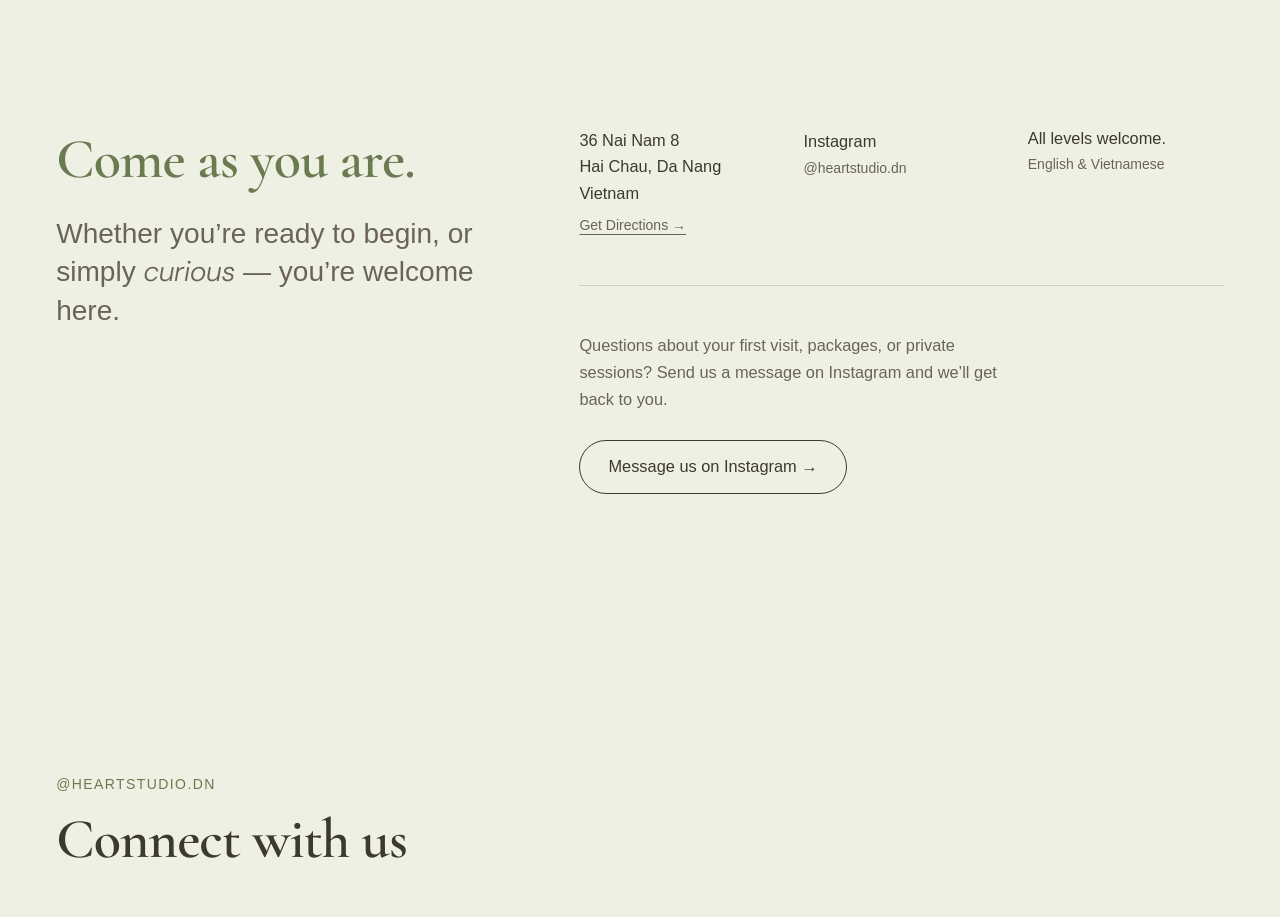
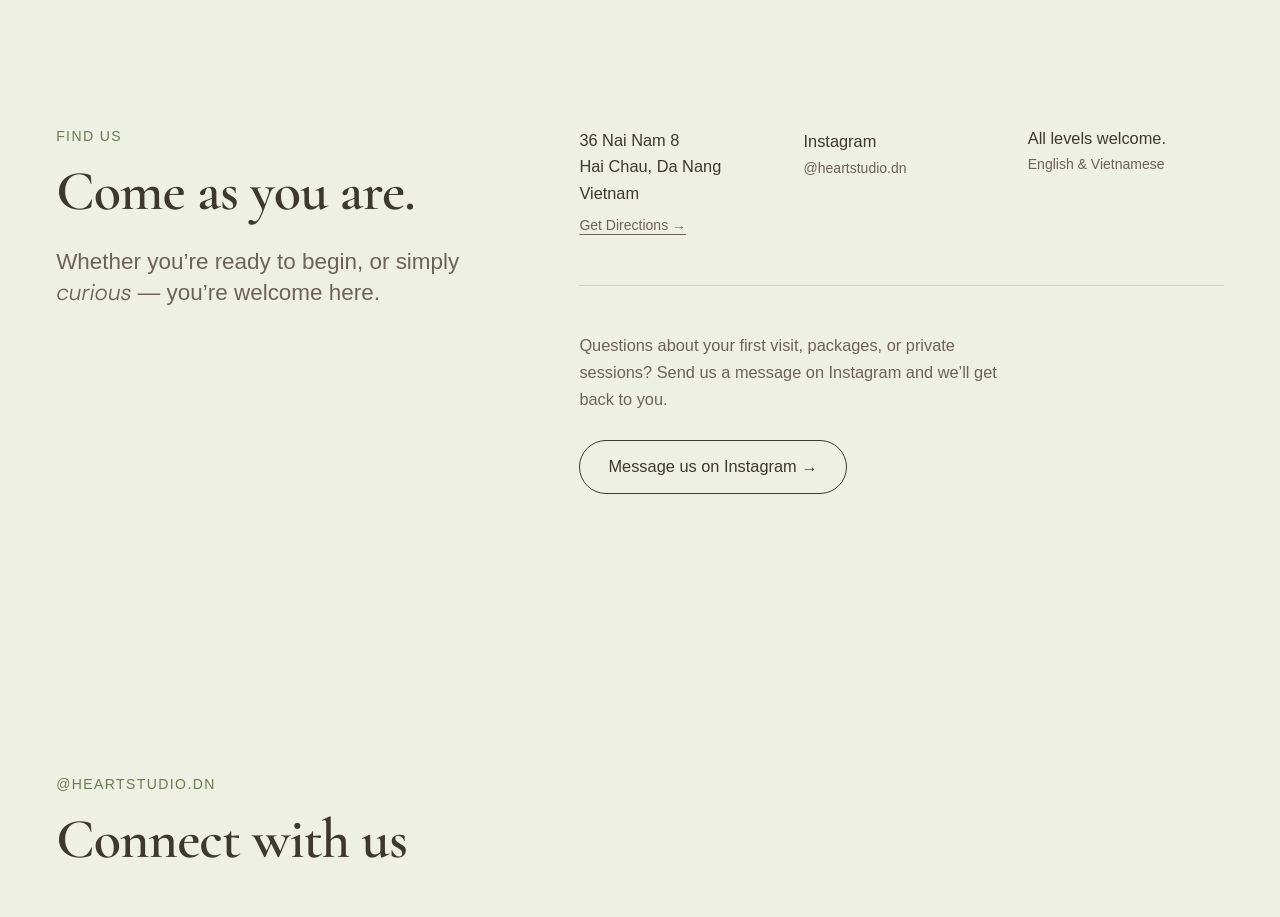
Before and after one commit to kavimade/heart-studio, a Next.js app: page / in a window 1280 px wide. Shown: the part 5600-6517 px from the top of the page. Built offline with nearby package versions, Linux system fonts and the light colour scheme; a web font is replaced by a local one.

Commit message:
Update contact section — heading color, subtext size, add Find Us eyebrow
Co-Authored-By: Claude Sonnet 4.6 <noreply@anthropic.com>

```diff
--- a/components/v2/ContactV2Section.tsx
+++ b/components/v2/ContactV2Section.tsx
@@ -6,8 +6,9 @@ export function ContactV2Section() {
 
           {/* Left — heading + tagline */}
           <div>
-            <h2 className="text-hs-olive mb-5">Come as you are.</h2>
-            <p className="text-hs-text-muted text-xl md:text-2xl leading-snug font-light">
+            <p className="text-hs-olive text-xs uppercase tracking-widest mb-3">Find us</p>
+            <h2 className="text-hs-text mb-5">Come as you are.</h2>
+            <p className="text-hs-text-muted leading-snug font-light" style={{ fontSize: "1.2rem" }}>
               Whether you&rsquo;re ready to begin, or simply{" "}
               <em style={{ fontStyle: "italic" }}>curious</em>{" "}
               — you&rsquo;re welcome here.
```
